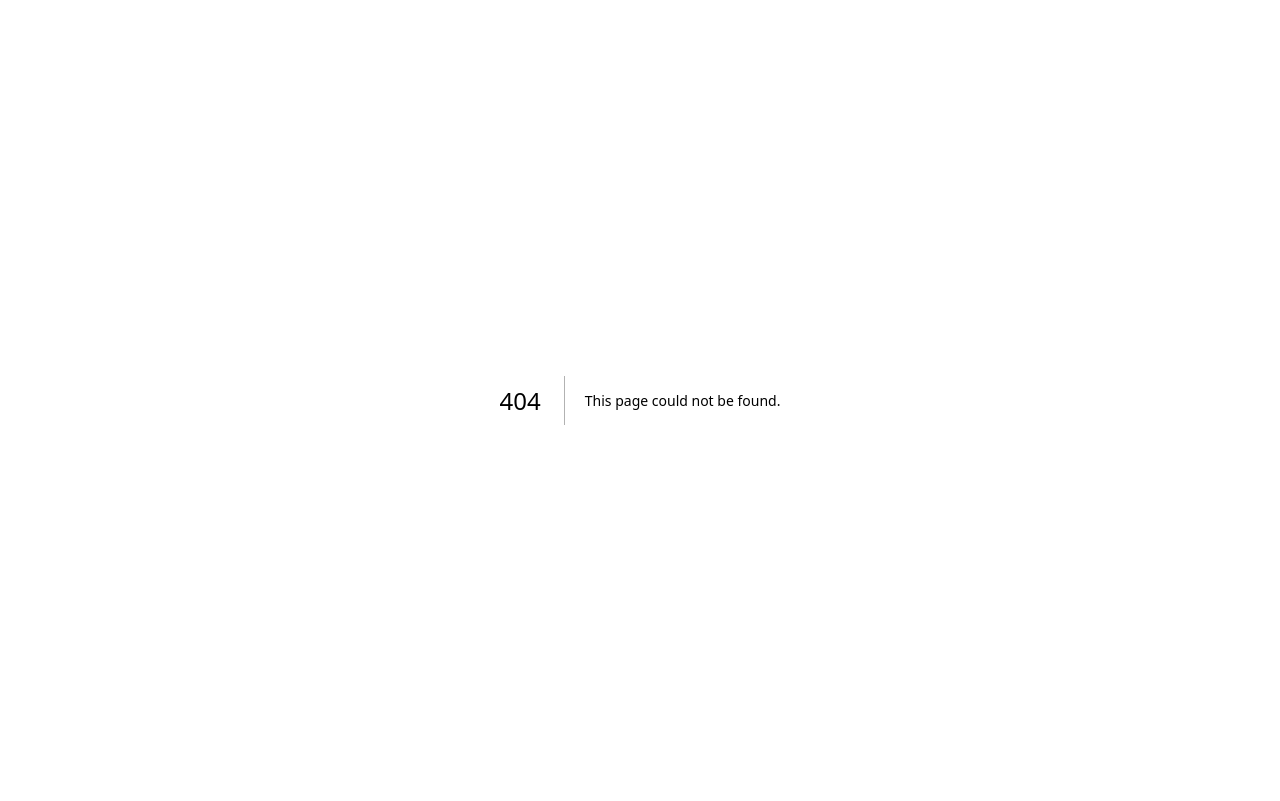
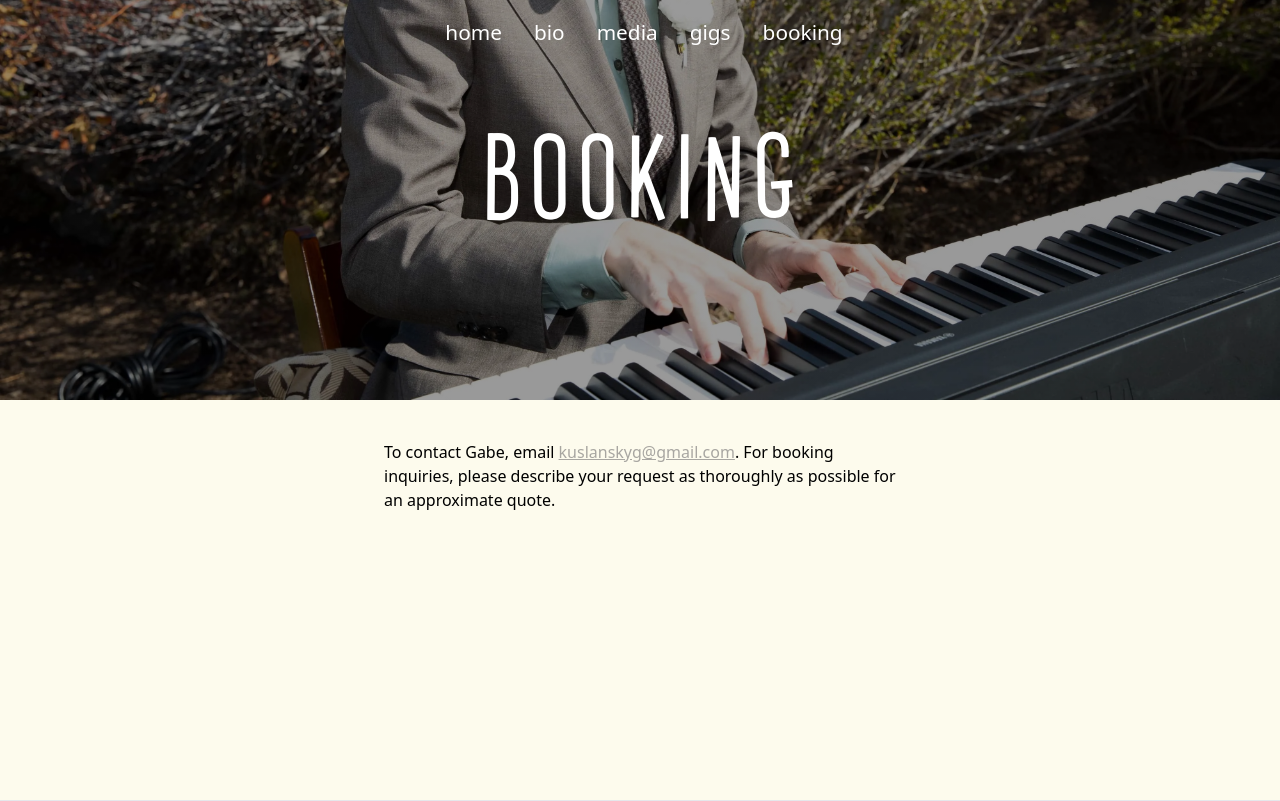
Before and after one commit to GabeKuslansky/responsive-portfolio, a Next.js app: page /booking in a window 1280 px wide. Before the commit this address had no page. Built offline with nearby package versions, Linux system fonts and the light colour scheme.

Commit message:
Add booking and gigs page

```diff
--- a/components/Bio.tsx
+++ b/components/Bio.tsx
@@ -3,7 +3,7 @@ import StyledLink from "./StyledLink";
 
 const Bio = () => (
   <Container>
-    <div className="90% text-md m-auto break-words tracking-wide">
+    <div className="text-md m-auto break-words tracking-wide">
       <p>
         Gabe Kuslansky is a multi-genre pianist in NYC. He performs regularly as a solo pianist at famed Broadway
         restaurant, <StyledLink href="https://www.chezjosephine.com/entertainment.html">Chez Josephine</StyledLink>,
--- /dev/null
+++ b/components/Booking.tsx
@@ -0,0 +1,15 @@
+import Container from './Container';
+import StyledLink from './StyledLink';
+
+export default function Booking() {
+  return (
+    <Container>
+      <p>
+        To contact Gabe, email{' '}
+        <StyledLink href={'mailto:kuslanskyg@gmail.com'}>kuslanskyg@gmail.com</StyledLink>.
+        For booking inquiries, please describe your request as thoroughly as
+        possible for an approximate quote.
+      </p>
+    </Container>
+  );
+}
--- a/components/Container.tsx
+++ b/components/Container.tsx
@@ -1,6 +1,6 @@
 const Container = ({ children }) => (
   <div className="bg-main w-screen pt-10 pb-10">
-    <div className="lg:w-[40%] w-[90%] m-auto">{children}</div>
+    <div className="lg:w-[40%] w-[90%] h-[100vh] m-auto">{children}</div>
   </div>
 );
 
--- /dev/null
+++ b/components/Gigs.tsx
@@ -0,0 +1,15 @@
+import Container from './Container';
+
+export default function Gigs() {
+  return (
+    <Container>
+      <iframe
+        src="https://calendar.google.com/calendar/embed?height=600&wkst=1&bgcolor=%23fdfbed&ctz=America%2FNew_York&showTitle=0&showNav=1&showDate=1&showPrint=0&showTabs=0&showCalendars=0&showTz=1&mode=AGENDA&title=Gigs&src=MXBvZDBnMWIxM2Z1Y2MwM3Qza3UzN3U1ZWtAZ3JvdXAuY2FsZW5kYXIuZ29vZ2xlLmNvbQ&color=%23fdfbed"
+        style={{ border: 'solid 1px #777' }}
+        width="800"
+        height="500"
+        scrolling="no"
+      ></iframe>
+    </Container>
+  );
+}
--- a/pages/bio.tsx
+++ b/pages/bio.tsx
@@ -5,11 +5,15 @@ const BioPage = () => (
   <Layout title="Bio — Gabe Kuslansky - NYC Pianist">
     <div>
       <div
-        className="w-screen h-screen bg-cover lg:bg-fixed bg-bio-mobile lg:bg-[right_0rem_bottom_-1.3rem] bg-no-repeat lg:bg-repeat-y lg:bg-bio-desktop"
+        className="w-screen h-[50vh] bg-cover lg:bg-fixed bg-bio-mobile lg:bg-[right_0rem_bottom_-1.3rem] bg-no-repeat lg:bg-repeat-y lg:bg-bio-desktop"
         style={{ backgroundSize: "fit" }}
-      ></div>
+      > <div className="flex-col box-border text-center font-letsjazz text-white m-auto leading-[3rem] pt-[8.5rem]">
+      <span className="text-3xl lg:text-6xl tracking-[0.2em]">Bio</span>
+    </div></div>
     </div>
+    <div className="h-[50vh]">
     <Bio />
+    </div>
   </Layout>
 );
 
--- /dev/null
+++ b/pages/booking.tsx
@@ -0,0 +1,22 @@
+import Booking from '../components/Booking';
+import Layout from '../components/Layout';
+
+const GigsPage = () => (
+  <Layout title="Booking — Gabe Kuslansky - NYC Pianist">
+    <div className="h-screen">
+      <div
+        className="w-screen h-[50vh] bg-cover lg:bg-fixed bg-gigs-mobile lg:bg-[right_0rem_bottom_0rem] bg-no-repeat lg:bg-repeat-y lg:bg-gigs-desktop"
+        style={{ backgroundSize: 'fit' }}
+      >
+        <div className="flex-col box-border text-center font-letsjazz text-white m-auto leading-[3rem] pt-[8.5rem]">
+          <span className="text-3xl lg:text-6xl tracking-[0.2em]">Booking</span>
+        </div>
+      </div>
+      <div className="h-[20vh] m-auto justify-center">
+        <Booking />
+      </div>
+    </div>
+  </Layout>
+);
+
+export default GigsPage;
--- /dev/null
+++ b/pages/gigs.tsx
@@ -0,0 +1,36 @@
+import Bio from '../components/Bio';
+import Gigs from '../components/Gigs';
+import Layout from '../components/Layout';
+import HttpService from '../utils/httpService';
+
+// export async function getStaticProps() {
+//   const gigCalendarID =
+//     'MXBvZDBnMWIxM2Z1Y2MwM3Qza3UzN3U1ZWtAZ3JvdXAuY2FsZW5kYXIuZ29vZ2xlLmNvbQ';
+//   const gigs = await HttpService.get(
+//     `https://www.googleapis.com/calendar/v3/calendars/${gigCalendarID}/events`
+//   );
+// //   console.log(gigs);
+//   return {
+//     props: { gigs: [] },
+//   };
+// }
+
+const GigsPage = () => (
+  <Layout title="Bio — Gabe Kuslansky - NYC Pianist">
+    <div className="h-screen">
+      <div
+        className="w-screen h-[50vh] bg-cover lg:bg-fixed bg-gigs-mobile lg:bg-[right_0rem_bottom_0rem] bg-no-repeat lg:bg-repeat-y lg:bg-gigs-desktop"
+        style={{ backgroundSize: 'fit' }}
+      >
+        <div className="flex-col box-border text-center font-letsjazz text-white m-auto leading-[3rem] pt-[8.5rem]">
+          <span className="text-3xl lg:text-6xl tracking-[0.2em]">Gigs</span>
+        </div>
+      </div>
+      <div className="h-[20vh] m-auto justify-center">
+        <Gigs />
+      </div>
+    </div>
+  </Layout>
+);
+
+export default GigsPage;
--- a/pages/media.tsx
+++ b/pages/media.tsx
@@ -18,7 +18,8 @@ const MediaPage = () => {
 
   return (
     <Layout title="Media — Gabe Kuslansky">
-      <div className="h-[120vh]">
+      <div className="h-[100vh]">
+
         <div className="block w-screen h-screen min-w-full min-h-full overflow-hidden bg-black pointer-events-none select-none scale-[1.25]">
           {/* <div className="w-screen h-screen bg-black absolute top-0 opacity-50"></div> */}
           <iframe
--- a/tailwind.config.js
+++ b/tailwind.config.js
@@ -26,6 +26,8 @@ module.exports = {
           "linear-gradient(rgba(0, 0, 0, 0.4), rgba(0, 0, 0, 0.4)), url('/img/mobile/wedding-front.webp')",
         "bio-desktop": "linear-gradient(rgba(0, 0, 0, 0.4), rgba(0, 0, 0, 0.4)), url('/img/desktop/baby-recital.webp')",
         "bio-mobile": "linear-gradient(rgba(0, 0, 0, 0.4), rgba(0, 0, 0, 0.4)), url('/img/mobile/baby-recital.webp')",
+        "gigs-desktop": "linear-gradient(rgba(0, 0, 0, 0.4), rgba(0, 0, 0, 0.4)), url('/img/desktop/wedding-piano.webp')",
+        "gigs-mobile": "linear-gradient(rgba(0, 0, 0, 0.4), rgba(0, 0, 0, 0.4)), url('/img/desktop/wedding-piano.webp')"
       },
       fontFamily: {
         letsjazz: "letsjazz",
--- /dev/null
+++ b/utils/httpService.ts
@@ -0,0 +1,5 @@
+export default class HttpService {
+    static get(url: string) {
+        return fetch(url);
+    }
+}
```
Also changed, not shown: interfaces/index.ts (+10 -3 lines), public/img/desktop/wedding-piano.webp (added).
